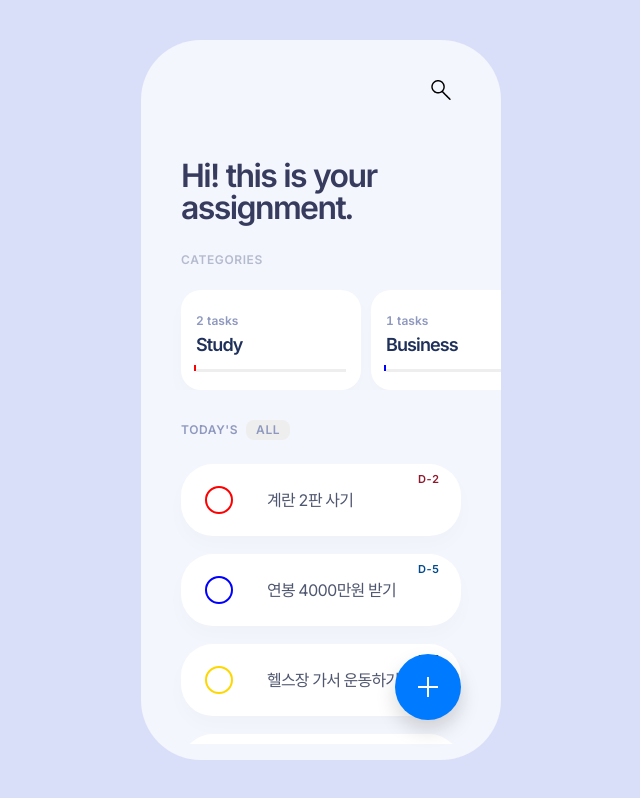
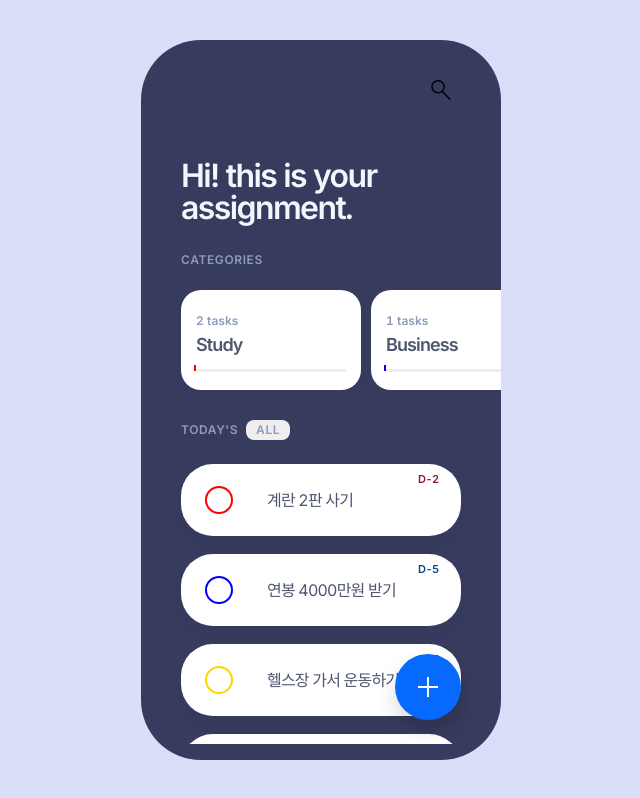
Before and after one commit to Team8-Rocket/todo-list, a React (Create React App) app: page / in a window 1280 px wide. Shown: the whole page, without its empty margins (319-959 px from the left). Built offline with nearby package versions, Linux system fonts and the light colour scheme.

Commit message:
Modified to colors variables

```diff
--- a/src/routes/TodoList/TodoList.module.scss
+++ b/src/routes/TodoList/TodoList.module.scss
@@ -82,7 +82,7 @@ $CATEGORY_COLOR: (
     margin: 30px 0 24px;
     font-size: 12px;
     font-weight: 600;
-    color: var(--color-subtitle);
+    color: colors.$TASKS_TITLE;
     text-transform: uppercase;
     letter-spacing: 0.05em;
   }
@@ -104,7 +104,7 @@ $CATEGORY_COLOR: (
     padding: 20px 15px;
     margin-left: 40px;
     line-height: 22px;
-    background-color: colors.$WHITE;
+    background-color: colors.$TASK_BACKGROUND;
     border-radius: 20px;
     box-shadow: 0 10px 20px 0 rgba(colors.$BLACK, 2%);
 
@@ -125,7 +125,7 @@ $CATEGORY_COLOR: (
     margin-bottom: 10px;
     font-size: 18px;
     font-weight: 600;
-    color: colors.$BIG_TITLE;
+    color: colors.$TASK_ITEM_TITLE;
   }
 
   .progressBar {
@@ -217,7 +217,7 @@ $CATEGORY_COLOR: (
     padding-right: 24px;
     margin: 0 40px;
     line-height: 72px;
-    background-color: var(--color-background-task);
+    background-color: colors.$TASK_BACKGROUND;
     border-radius: 32px;
     box-shadow: 0 10px 20px 0 rgba(colors.$BLACK, 2%);
     transition: all 0.3s ease-in-out;
@@ -335,7 +335,7 @@ $CATEGORY_COLOR: (
   .editButton {
     padding: 18px 16px;
     color: colors.$WHITE;
-    background-color: #cdcdcd;
+    background-color: colors.$EDIT_BUTTON;
     border-radius: 10px 0 0 10px;
     transition: all 0.2s ease-in-out;
   }
@@ -343,7 +343,7 @@ $CATEGORY_COLOR: (
   .deleteButton {
     padding: 18px 16px;
     color: colors.$WHITE;
-    background-color: #ff6b6b;
+    background-color: colors.$DELETE_BUTTON;
     border-radius: 0 10px 10px 0;
     transition: all 0.3s ease-in-out;
   }
@@ -352,13 +352,13 @@ $CATEGORY_COLOR: (
     @include position.absolute(auto 40px 40px auto);
     width: 66px;
     height: 66px;
-    background-color: colors.$BLUE;
+    background-color: colors.$ADD_BUTTON;
     border-radius: 50%;
     box-shadow: 0 10px 20px 0 rgba(colors.$BLACK, 15%);
     transition: 0.2s;
 
     &:hover {
-      background-color: rgba(colors.$BLUE, 90%);
+      background-color: rgba(colors.$ADD_BUTTON, 90%);
     }
 
     &::before,
--- a/src/routes/TodoList/index.js
+++ b/src/routes/TodoList/index.js
@@ -170,7 +170,7 @@ function TodoList() {
   }, [todoList])
 
   return (
-    <div className={styles.todoList} data-theme='light'>
+    <div className={styles.todoList} data-theme='dark'>
       <div
         className={`${styles.searchBox}
           ${isSearchClicked ? styles.clicked : ''}`}
--- a/src/styles/constants/_colors.scss
+++ b/src/styles/constants/_colors.scss
@@ -19,11 +19,13 @@ $INDIGO: #5856d6;
 $PURPLE: #af52de;
 $PINK: #ff2d55;
 
-$BIG_TITLE: #1f315b;
+// COMMON COLORS
 $TASKS_TITLE: #8f99bf;
 $TASK_ITEM_TITLE: #4f566f;
+$TASK_BACKGROUND: #ffffff;
 $DELETE_BUTTON: #ff6b6b;
 $EDIT_BUTTON: #cdcdcd;
+$ADD_BUTTON: #066aff;
 $DDAY_BLUE: #00498c;
 $DDAY_RED: #8d192b;
 
--- a/src/styles/constants/_themes.scss
+++ b/src/styles/constants/_themes.scss
@@ -3,35 +3,37 @@
 // LIGHTMODE
 $LIGHT_BACKGROUND_OUTSIDE: #d9dff8;
 $LIGHT_BACKGROUND_INSIDE: #f4f6fd;
-$LIGHT_BACKGROUND_TASK: #ffffff;
-$LIGHT_TITLE: #373b5e;
-$LIGHT_SUBTITLE: #b4bbce;
-$LIGHT_DEFAULT: #020417;
-$LIGHT_ADD_BUTTON: #066aff;
+// $LIGHT_BACKGROUND_TASK: #ffffff;
+$LIGHT_TITLE: #1f315b;
+// $LIGHT_SUBTITLE: #b4bbce;
+// $LIGHT_DEFAULT: #020417;
+// $LIGHT_DEFAULT: #4f566f;
+// $LIGHT_ADD_BUTTON: #066aff;
 
 // DARKMODE
 $DARK_BACKGROUND_OUTSIDE: #d9dff8;
 $DARK_BACKGROUND_INSIDE: #373b5e;
-$DARK_BACKGROUND_TASK: #ecf0f1;
+// $DARK_BACKGROUND_TASK: #ffffff;
 $DARK_TITLE: #f4f6fd;
-$DARK_SUBTITLE: #b4bbce;
-$DARK_DEFAULT: #f4f6fe;
-$DARK_ADD_BUTTON: #066aff;
+// $DARK_SUBTITLE: #b4bbce;
+// $DARK_DEFAULT: #f4f6fe;
+// $DARK_DEFAULT: #4f566f;
+// $DARK_ADD_BUTTON: #066aff;
 
 div.todoList[data-theme='light'] {
-  --color-subtitle: #{$LIGHT_SUBTITLE};
+  // --color-subtitle: #{$LIGHT_SUBTITLE};
   --color-title: #{$LIGHT_TITLE};
-  --color-text: #{$LIGHT_DEFAULT};
+  // --color-text: #{$LIGHT_DEFAULT};
   --color-background: #{$LIGHT_BACKGROUND_INSIDE};
-  --color-background-task: #{$LIGHT_BACKGROUND_TASK};
-  --color-add-button: #{$LIGHT_ADD_BUTTON};
+  // --color-background-task: #{$LIGHT_BACKGROUND_TASK};
+  // --color-add-button: #{$LIGHT_ADD_BUTTON};
 }
 
 div.todoList[data-theme='dark'] {
-  --color-subtitle: #{$DARK_SUBTITLE};
+  // --color-subtitle: #{$DARK_SUBTITLE};
   --color-title: #{$DARK_TITLE};
-  --color-text: #{$DARK_DEFAULT};
+  // --color-text: #{$DARK_DEFAULT};
   --color-background: #{$DARK_BACKGROUND_INSIDE};
-  --color-background-task: #{$DARK_BACKGROUND_TASK};
-  --color-add-button: #{$DARK_ADD_BUTTON};
+  // --color-background-task: #{$DARK_BACKGROUND_TASK};
+  // --color-add-button: #{$DARK_ADD_BUTTON};
 }
```
